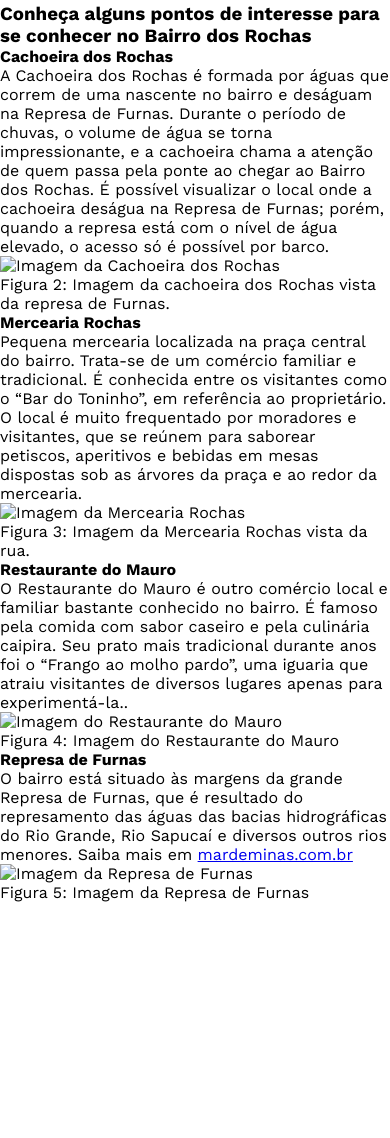
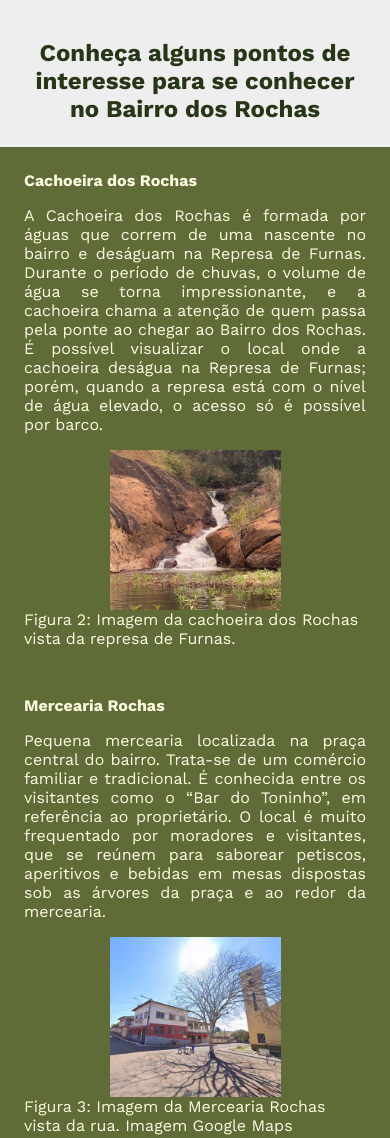
Before and after one commit to flaviaselicani/ConhecendoRochas, a plain HTML site: page index.html in a window 390 px wide. Shown: the part 607-1745 px from the top of the page. Before the commit the page ends 1509 px from the top, so only its background shows below. Drawn offline with nearby package versions, Linux system fonts and the light colour scheme.

Commit message:
imagens, responsividade

```diff
--- a/css/style.css
+++ b/css/style.css
@@ -1,6 +1,6 @@
 @import url('https://fonts.googleapis.com/css2?family=Work+Sans:ital,wght@0,100..900;1,100..900&display=swap');
 * {
-     margin: 0;
+    margin: 0;
     padding: 0;
     box-sizing: border-box;
     font-family: 'Work Sans', sans-serif;
@@ -30,6 +30,10 @@ header a:hover {
     background-color: #BC6C25;
 }
 
+main {
+    background-color: #eeeeee;
+}
+
 .sobre {
     padding: 2.5em;
     text-align: center;
@@ -42,3 +46,58 @@ header a:hover {
 .sobre img {
     width: 60%;
 }
+
+.titulo-locais h3 {
+    font-size: 1.5em;
+    color: #283618;
+    padding: 1em;
+    text-align: center;
+}
+
+.conjunto-pontos-interesse {
+    background-color: #606C38;
+    color: #FEFAE0;
+    display: flex;
+    flex-wrap: wrap;
+}
+
+.locais {
+    padding: 1em;
+    width: 50%;
+}
+
+.locais h4, p, figure {
+    padding: 0.5em;
+}
+.locais p {
+    text-align: justify;
+}
+
+.locais a {
+    color: #eeeeee;
+}
+
+.locais figure {
+    display: flex;
+    flex-direction: column;
+    align-items: center;
+}
+
+.locais img {
+    width: 50%;
+}
+
+.como-chegar iframe {
+    width: 100%;
+}
+
+@media (max-width: 700px) {
+
+    .conjunto-pontos-interesse {
+        display: flex;
+        flex-direction: column;
+    }
+    .locais {
+        width: 100%;
+    }
+}
--- a/index.html
+++ b/index.html
@@ -12,73 +12,87 @@
 <body>
     <header>
         <h2>Conheça o Bairro dos Rochas</h2>
-        <a href="https://maps.app.goo.gl/CdL9MUz43LeYugZE8" target="_blank"><i class="fa-solid fa-location-dot"></i>Como chegar</a>
+        <a href="https://maps.app.goo.gl/CdL9MUz43LeYugZE8" target="_blank"><i class="fa-solid fa-location-dot"></i>Como
+            chegar</a>
     </header>
     <main>
         <section class="sobre">
             <p>O Bairro dos Rochas está localizado na cidade de Fama, no sul de Minas Gerais.</p>
             <figure>
-                <img src="img/mapimage-Rochas.jpeg" alt="Imagem da localização do Bairro dos Rochas, visto pelo Google Maps">
+                <img src="img/mapimage-Rochas.jpeg"
+                    alt="Imagem da localização do Bairro dos Rochas, visto pelo Google Maps">
                 <figcaption>Figura 1: Imagem da localização do Bairro dos Rochas, visto pelo Google Maps</figcaption>
             </figure>
             <p>É um bairro localizado na zona rural da cidade e conta com algumas atrações e comércios que atraem alguns
                 visitantes ao local.</p>
         </section>
 
-        <section class="locais">
+        <section class="titulo-locais">
             <h3>Conheça alguns pontos de interesse para se conhecer no Bairro dos Rochas</h3>
         </section>
 
+        <section class="conjunto-pontos-interesse">
             <section class="locais">
                 <h4>Cachoeira dos Rochas</h4>
-            <p>A Cachoeira dos Rochas é formada por águas que correm de uma nascente no bairro e deságuam na Represa de
+                <p>A Cachoeira dos Rochas é formada por águas que correm de uma nascente no bairro e deságuam na Represa
+                    de
                     Furnas. Durante o período de chuvas, o volume de água se torna impressionante, e a cachoeira chama a
                     atenção de quem passa pela ponte ao chegar ao Bairro dos Rochas.
                     É possível visualizar o local onde a cachoeira deságua na Represa de Furnas; porém, quando a represa
                     está com o nível de água elevado, o acesso só é possível por barco.</p>
                 <figure>
-                <img src="" alt="Imagem da Cachoeira dos Rochas">
+                    <img src="/img/cachoeira-Rochas.jpeg" alt="Imagem da Cachoeira dos Rochas">
                     <figcaption>Figura 2: Imagem da cachoeira dos Rochas vista da represa de Furnas.</figcaption>
                 </figure>
             </section>
 
             <section class="locais">
                 <h4>Mercearia Rochas</h4>
-            <p>Pequena mercearia localizada na praça central do bairro. Trata-se de um comércio familiar e tradicional.
+                <p>Pequena mercearia localizada na praça central do bairro. Trata-se de um comércio familiar e
+                    tradicional.
                     É conhecida entre os visitantes como o “Bar do Toninho”, em referência ao proprietário.
-                O local é muito frequentado por moradores e visitantes, que se reúnem para saborear petiscos, aperitivos
+                    O local é muito frequentado por moradores e visitantes, que se reúnem para saborear petiscos,
+                    aperitivos
                     e bebidas em mesas dispostas sob as árvores da praça e ao redor da mercearia.</p>
                 <figure>
-                <img src="" alt="Imagem da Mercearia Rochas">
-                <figcaption>Figura 3: Imagem da Mercearia Rochas vista da rua.</figcaption>
+                    <img src="/img/mercearia-Rochas.jpg" alt="Imagem da Mercearia Rochas">
+                    <figcaption>Figura 3: Imagem da Mercearia Rochas vista da rua. Imagem Google Maps</figcaption>
                 </figure>
             </section>
 
             <section class="locais">
                 <h4>Restaurante do Mauro</h4>
                 <p>O Restaurante do Mauro é outro comércio local e familiar bastante conhecido no bairro. É famoso pela
-                comida com sabor caseiro e pela culinária caipira. Seu prato mais tradicional durante anos foi o “Frango
-                ao molho pardo”, uma iguaria que atraiu visitantes de diversos lugares apenas para experimentá-la..</p>
+                    comida com sabor caseiro e pela culinária caipira. Seu prato mais tradicional durante anos foi o
+                    “Frango
+                    ao molho pardo”, uma iguaria que atraiu visitantes de diversos lugares apenas para experimentá-la..
+                </p>
                 <figure>
-                <img src="" alt="Imagem do Restaurante do Mauro">
-                <figcaption>Figura 4: Imagem do Restaurante do Mauro</figcaption>
+                    <img src="/img/restaurante-Rochas.jpg" alt="Imagem do Restaurante do Mauro">
+                    <figcaption>Figura 4: Imagem do Restaurante do Mauro visto da rua. Imagem Google Maps</figcaption>
                 </figure>
             </section>
 
             <section class="locais">
                 <h4>Represa de Furnas</h4>
-            <p>O bairro está situado às margens da grande Represa de Furnas, que é resultado do represamento das águas
+                <p>O bairro está situado às margens da grande Represa de Furnas, que é resultado do represamento das
+                    águas
                     das bacias hidrográficas do Rio Grande, Rio Sapucaí e diversos outros rios menores. Saiba mais em <a
                         href="https://mardeminas.com.br/furnas/pagina.php?pg=1&tag=Sobre"
                         target="_blank">mardeminas.com.br</a></p>
                 <figure>
-                <img src="" alt="Imagem da Represa de Furnas">
-                <figcaption>Figura 5: Imagem da Represa de Furnas</figcaption>
+                    <img src="/img/vista-Rochas.jpg" alt="Imagem da Represa de Furnas">
+                    <figcaption>Figura 5: Imagem da Represa de Furnas, vista chegando ao Bairro dos Rochas. Imagem
+                        Google Maps</figcaption>
                 </figure>
+            </section>
         </section>
 
         <section class="como-chegar">
-
+            <iframe
+                src="https://www.google.com/maps/embed?pb=!1m14!1m12!1m3!1d1505.7154160704968!2d-45.83203233290358!3d-21.473858813076518!2m3!1f0!2f0!3f0!3m2!1i1024!2i768!4f13.1!5e0!3m2!1spt-BR!2sbr!4v1753657601141!5m2!1spt-BR!2sbr"
+                width="600" height="450" style="border:0;" allowfullscreen="" loading="lazy"
+                referrerpolicy="no-referrer-when-downgrade"></iframe>
         </section>
     </main>
 </body>
```
Also changed, not shown: img/cachoeira-Rochas.jpeg (added), img/mercearia-Rochas.jpg (added), img/restaurante-Rochas.jpg (added), img/vista-Rochas.jpg (added). Lines whose indentation alone changed are shown as unchanged.
